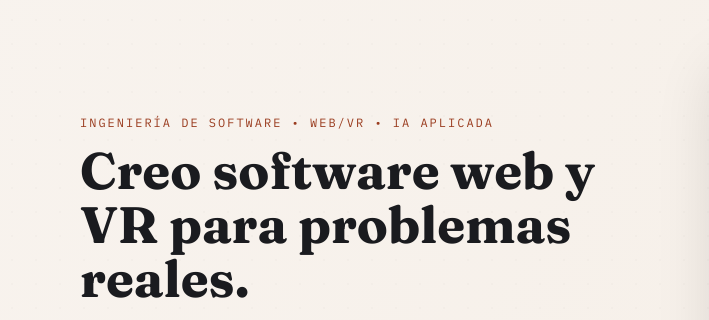
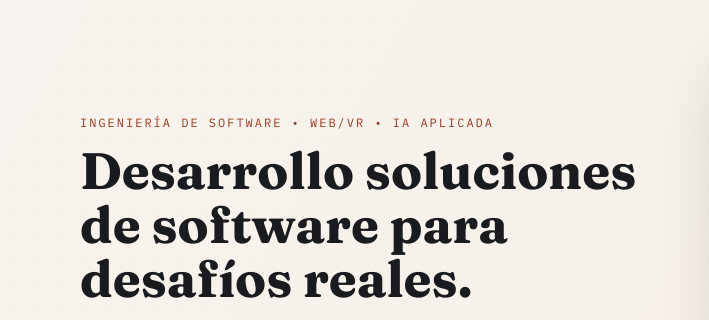
Before and after one commit to JoanDaniel18/Portfolio, a plain HTML site: page index.html in a window 1280 px wide. Shown: the part 112-432 px from the top of the page, 0-709 px from the left. Drawn offline with Linux system fonts and the light colour scheme.

Commit message:
Refine portfolio hero headline

```diff
--- a/index.html
+++ b/index.html
@@ -57,7 +57,7 @@
       <div class="container hero-grid">
         <div class="hero-copy">
           <p class="eyebrow" data-i18n="hero.eyebrow">Ingeniería de Software • Web/VR • IA aplicada</p>
-          <h1 data-i18n="hero.title">Creo software web y VR para problemas reales.</h1>
+          <h1 data-i18n="hero.title">Desarrollo soluciones de software para desafíos reales.</h1>
           <p class="lead" data-i18n="hero.lead">
             Soy Daniel Rivas, ingeniero en TIC y desarrollador web/VR. Trabajo con Vue.js, Three.js, WebXR,
             Node.js, PostgreSQL, Firebase y Python para crear plataformas, prototipos educativos e investigación aplicada.
--- a/main.js
+++ b/main.js
@@ -21,7 +21,7 @@ const translations = {
     },
     hero: {
       eyebrow: 'Ingeniería de Software • Web/VR • IA aplicada',
-      title: 'Creo software web y VR para problemas reales.',
+      title: 'Desarrollo soluciones de software para desafíos reales.',
       lead:
         'Soy Daniel Rivas, ingeniero en TIC y desarrollador web/VR. Trabajo con Vue.js, Three.js, WebXR, Node.js, PostgreSQL, Firebase y Python para crear plataformas, prototipos educativos e investigación aplicada.',
       email: 'Hablemos',
@@ -285,7 +285,7 @@ const translations = {
     },
     hero: {
       eyebrow: 'Software Engineering • Web/VR • Applied AI',
-      title: 'I build web and VR software for real-world problems.',
+      title: 'I build software solutions for real-world challenges.',
       lead:
         'I am Daniel Rivas, an ICT engineer and web/VR developer. I work with Vue.js, Three.js, WebXR, Node.js, PostgreSQL, Firebase, and Python to build platforms, educational prototypes, and applied research.',
       email: 'Let us talk',
```
